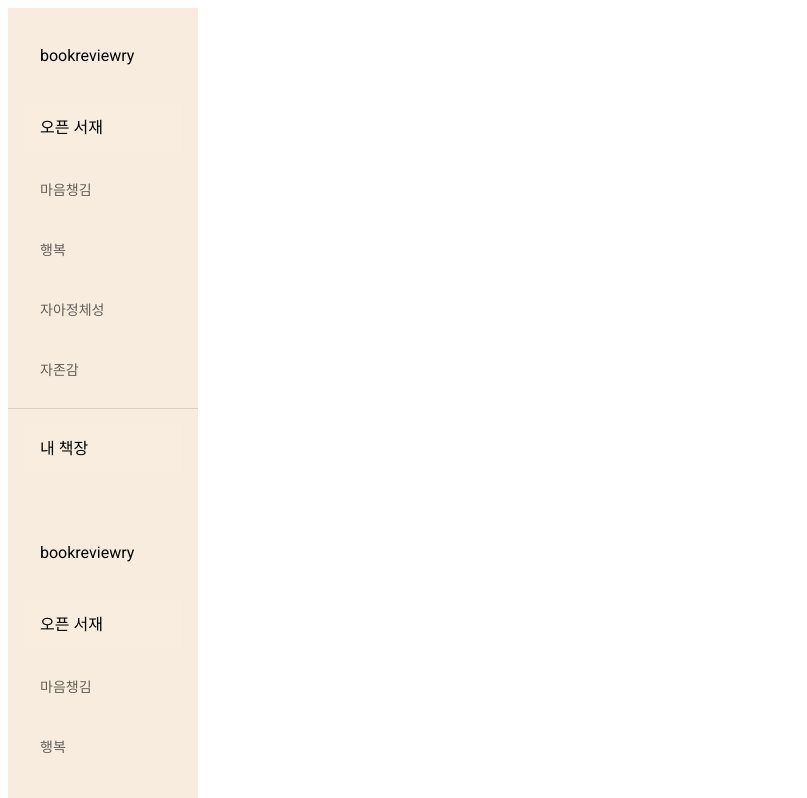
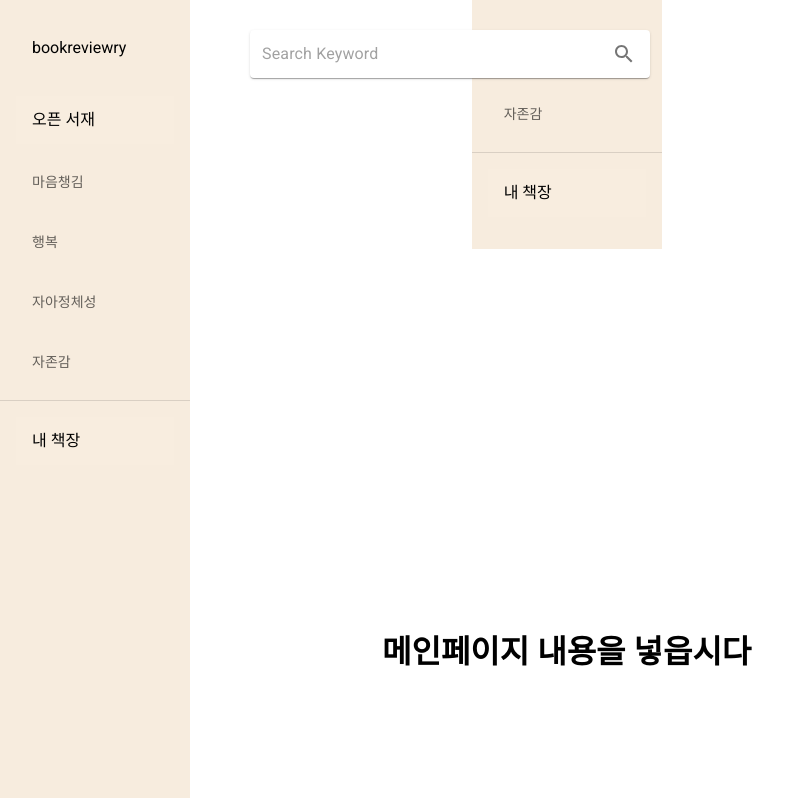
Before and after one commit to BookReviewry/bookReviewry_Front, a Next.js app: page / in a window 1280 px wide. Shown: the top 798 px of the page, without its empty margins (0-807 px from the left). Built offline with nearby package versions, Linux system fonts and the light colour scheme.

Commit message:
search bar added

```diff
--- a/src/app/components/layout/header.tsx
+++ b/src/app/components/layout/header.tsx
@@ -0,0 +1,33 @@
+'use client'
+
+import React from 'react'
+import { Paper, InputBase, IconButton } from '@/lib/mui'
+import { Search } from '@mui/icons-material'
+
+const Header = () => {
+  return (
+    <Paper
+      component='form'
+      sx={{
+        p: '2px 4px',
+        position: 'fixed',
+        left: 250,
+        top: 30,
+        display: 'flex',
+        alignItems: 'center',
+        width: 400,
+      }}
+    >
+      <InputBase
+        sx={{ ml: 1, flex: 1 }}
+        placeholder='Search Keyword'
+        inputProps={{ 'aria-label': 'search' }}
+      />
+      <IconButton type='button' sx={{ p: '10px' }} aria-label='search'>
+        <Search />
+      </IconButton>
+    </Paper>
+  )
+}
+
+export default Header
--- a/src/app/globals.css
+++ b/src/app/globals.css
@@ -81,18 +81,24 @@
 
 html,
 body {
-  max-width: 100vw;
+  display: flex;
+  flex-direction: row;
+  align-items: center;
+  width: 100%;
+  max-width: 100%;
   overflow-x: hidden;
+  height: 100%;
+  min-height: 100%;
+  margin: 0;
 }
 
-body {
-  color: rgb(var(--foreground-rgb));
-  background: linear-gradient(
-      to bottom,
-      transparent,
-      rgb(var(--background-end-rgb))
-    )
-    rgb(var(--background-start-rgb));
+main {
+  display: flex;
+  flex-direction: column;
+  justify-content: center;
+  align-items: center;
+  padding: 6rem;
+  min-height: 100vh;
 }
 
 a {
--- a/src/app/layout.tsx
+++ b/src/app/layout.tsx
@@ -13,7 +13,7 @@ export default function RootLayout({
       </Head>
       <body>
         <SideNavigation />
-        <section>{children}</section>
+        <main>{children}</main>
       </body>
     </html>
   )
--- a/src/app/page.tsx
+++ b/src/app/page.tsx
@@ -1,11 +1,13 @@
 import { Button } from '../lib/mui'
 import RootLayout from './layout'
+import './globals.css'
+import Header from './components/layout/header'
 
 export default function Home() {
   return (
     <RootLayout>
-      <h1>HOME</h1>
-      <Button variant='contained'>mui test</Button>
+      <Header />
+      <h1>메인페이지 내용을 넣읍시다</h1>
     </RootLayout>
   )
 }
```
Also changed, not shown: src/app/page.module.scss (+0 -9 lines).
